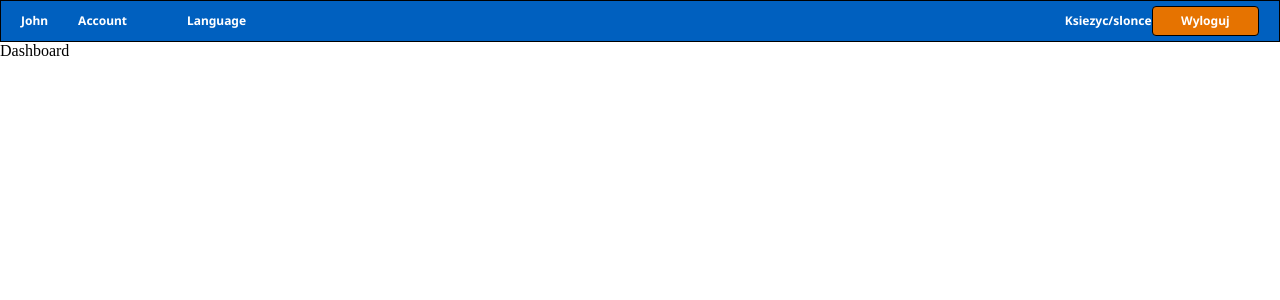
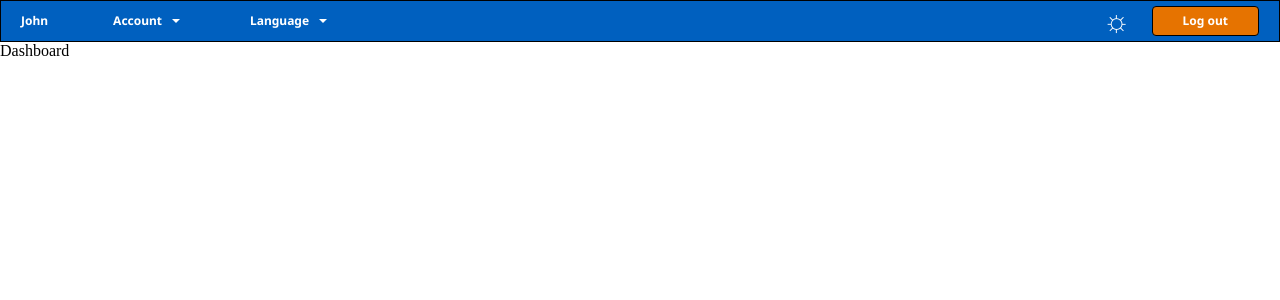
Before and after one commit to PetrashU/Dashboard, a React (Create React App) app in the folder seller-dashboard-app/: page / in a window 1280 px wide. Both pictures are taken after typing "Sample", "Sample123" into the empty fields and a click on the button "ZALOGUJ". Shown: the top 300 px of the page. Built offline with nearby package versions, Linux system fonts and the light colour scheme.

Commit message:
Dark mode implementation(stste), navbar and dropdown changes

```diff
--- a/seller-dashboard-app/src/App.tsx
+++ b/seller-dashboard-app/src/App.tsx
@@ -3,7 +3,7 @@ import Login from './page/login/Login';
 import { RouterProvider, createBrowserRouter, useNavigate, useSearchParams } from 'react-router-dom';
 import Dashboard from './page/dashboard/Dashboard';
 import { Provider, useDispatch, useSelector } from 'react-redux';
-import { RootState } from './redux/store/authStore';
+import { RootState } from './redux/store/store';
 import { reLogin } from './redux/reducer/authSlice';
 
 function App() {
--- a/seller-dashboard-app/src/component/dropdown/Dropdown.tsx
+++ b/seller-dashboard-app/src/component/dropdown/Dropdown.tsx
@@ -1,23 +1,27 @@
-import React from 'react'
+import React, { useState } from 'react'
 import "./dropdown.css"
 type DropdownType = {
     dropdownContent : string[]
     dropdownTitle : string
 }
 const Dropdown = ({ dropdownContent, dropdownTitle }: DropdownType) => {
-
+    const [isOpen, setIsOpen] = useState(false);
+    const toggleDropdown = () => setIsOpen(!isOpen);
     return (
         <div className='dropdown'>
-            { dropdownTitle }
-            <div className='dropdown-content'>
-                {
-                    dropdownContent.map((elem : string) => (
-                        <div key={elem}>
-                            { elem }
+            <div className="dropdown-title" onClick={toggleDropdown}>
+                {dropdownTitle}
+                <span className={`caret ${isOpen ? 'open' : ''}`}></span>
+            </div>
+            { isOpen && (
+                <div className='dropdown-content'>
+                    {dropdownContent.map((elem: string) => (
+                        <div className="dropdown-element" key={elem}>
+                            {elem}
                         </div>
-                    ))
-                }
+                    ))}
             </div>
+            )}
         </div>
     )
 }
--- a/seller-dashboard-app/src/component/dropdown/dropdown.css
+++ b/seller-dashboard-app/src/component/dropdown/dropdown.css
@@ -2,11 +2,50 @@
     margin: 0 30px;
     position: relative;
 }
+.dropdown-title{
+    cursor: pointer;
+    display: flex;
+    padding: 5px;
+    align-items: center;
+}
 .dropdown-content {
-    display: none;
+
     position: absolute;
     cursor: pointer;
+    border-top: 1px whitesmoke solid;
+    border-left: 1px whitesmoke solid;
+    border-right: 1px whitesmoke solid;
 }
-.dropdown:hover .dropdown-content {
-    display: block;
+.caret {
+    cursor: pointer;
+    display: inline-block;
+    margin-left: 10px;
+    width: 0;
+    height: 0;
+    vertical-align: middle;
+    border-left: 4px solid transparent;
+    border-right: 4px solid transparent;
+    border-top: 4px solid white;
 }
+
+.caret.open {
+    cursor: pointer;
+    transform: rotate(180deg);
+}
+.dropdown-element {
+    width:85px;
+    height: 32px;
+    display: flex;
+    align-items: center;
+    justify-content: center;
+    border-bottom: 1px whitesmoke solid;
+    background-color: #0060BF;
+    color: white;
+    font-family: 'Noto Sans';
+    font-size: 12px;
+    line-height: 16.34px;
+    font-weight: 700;
+}
+.dropdown-element:hover {
+    background-color: #004d99;
+}
--- a/seller-dashboard-app/src/component/navbar/Navbar.tsx
+++ b/seller-dashboard-app/src/component/navbar/Navbar.tsx
@@ -4,30 +4,39 @@ import { useNavigate } from 'react-router-dom'
 import Dropdown from '../dropdown/Dropdown';
 import { useDispatch, useSelector } from 'react-redux';
 import { logout } from '../../redux/reducer/authSlice';
-import { RootState } from '../../redux/store/authStore';
+import { RootState } from '../../redux/store/store';
+import { toggleDarkMode } from '../../redux/reducer/darkModeSlice';
 
 const Navbar = () => {
-    const { isAuthenticated, profiles, user } = useSelector((state : RootState) => {
+    const { isAuthenticated, profiles, user } = useSelector((state: RootState) => {
         return state.auth;
     })
-    const dispatchAuth = useDispatch();
+    const { isDarkModeOn } = useSelector((state: RootState) => {
+        return state.darkMode;
+    })
+    const dispatch = useDispatch();
 
     const nav = useNavigate();
-    const dropdownLang: string[] = ["Ang", "Pol"]
+    const dropdownLang: string[] = ["English", "Polish"]
 
     useEffect(() => {
-        if(!isAuthenticated) {
+        if (!isAuthenticated) {
             nav("/")
         }
-    },[isAuthenticated])
+    }, [isAuthenticated])
 
     const handleLogout = () => {
-        dispatchAuth(logout())
+        dispatch(logout())
     }
+
+    const handleModeChange = () => {
+        dispatch(toggleDarkMode());
+    }
+
     return (
         <div className='navbar'>
             <div className='left-side-nav'>
-                <p className='logged-user'>{ user }</p>
+                <p className='logged-user'>{user}</p>
                 <Dropdown
                     dropdownContent={profiles}
                     dropdownTitle='Account'
@@ -38,11 +47,11 @@ const Navbar = () => {
                 />
             </div>
             <div className='right-side-nav'>
-                <div>
-                    Ksiezyc/slonce
-                </div>
+                <button className="mode-toggle" onClick={handleModeChange}>
+                    {isDarkModeOn ? '☽' : '☼'}
+                </button>
                 <button onClick={handleLogout} className='logout-button'>
-                    Wyloguj
+                    Log out
                 </button>
             </div>
         </div>
--- a/seller-dashboard-app/src/component/navbar/navbar.css
+++ b/seller-dashboard-app/src/component/navbar/navbar.css
@@ -16,14 +16,32 @@
     margin-left: 20px;
 }
 .logged-user {
-    /* margin: 0px 3 */
+    margin-right: 30px;
 }
 .right-side-nav {
     display: flex;
     align-items: center;
     margin-right: 20px;
 }
+.mode-toggle{
+    cursor: pointer;
+    width: 40px;
+    height: 40px;
+    font-size: 30px;
+    font-weight: 500;
+    display: flex;
+    align-items: center;
+    justify-content: center;
+    color:white;
+    background-color: transparent;
+    margin-right: 15px;
+    border: 0cap;
+}
+.mode-toggle:hover{
+    background-color: #004d99;
+}
 .logout-button {
+    cursor: pointer;
     width: 107.41px;
     height: 29.58px;
     border: 1px black solid;
--- a/seller-dashboard-app/src/index.tsx
+++ b/seller-dashboard-app/src/index.tsx
@@ -3,7 +3,7 @@ import ReactDOM from 'react-dom/client';
 import App from './App';
 import "./index.css"
 import { Provider } from 'react-redux';
-import { authStore as store } from './redux/store/authStore';
+import { store } from './redux/store/store';
 
 const root = ReactDOM.createRoot(
   document.getElementById('root') as HTMLElement
--- a/seller-dashboard-app/src/page/login/Login.tsx
+++ b/seller-dashboard-app/src/page/login/Login.tsx
@@ -2,7 +2,7 @@ import React, { useEffect, useState } from 'react'
 import { useNavigate } from 'react-router-dom';
 import "./login.css"
 import { useDispatch, useSelector } from 'react-redux';
-import { RootState } from '../../redux/store/authStore';
+import { RootState } from '../../redux/store/store';
 import { login } from '../../redux/reducer/authSlice';
 type userType = {
     userName : string,
--- /dev/null
+++ b/seller-dashboard-app/src/redux/reducer/darkModeSlice.ts
@@ -0,0 +1,22 @@
+import { createSlice } from "@reduxjs/toolkit";
+
+export type DarkModeType = {
+    isDarkModeOn: boolean;
+};
+
+const initDarkMode: DarkModeType = {
+    isDarkModeOn: false,
+};
+
+export const darkModeSlice = createSlice({
+    name: "darkMode",
+    initialState: initDarkMode,
+    reducers: {
+        toggleDarkMode: (state: DarkModeType) => {
+            state.isDarkModeOn = !state.isDarkModeOn;
+        },
+    },
+});
+
+export const { toggleDarkMode } = darkModeSlice.actions;
+export default darkModeSlice.reducer
--- a/seller-dashboard-app/src/redux/store/authStore.ts
+++ /dev/null
@@ -1,14 +0,0 @@
-import { configureStore } from "@reduxjs/toolkit";
-import  authReducer  from "../reducer/authSlice";
-
-
-export const authStore = configureStore({
-    reducer : {
-         auth : authReducer
-    }
-})
-
-
-export type RootState = ReturnType<typeof authStore.getState>
-
-export type AppDispatch = typeof authStore.dispatch
--- /dev/null
+++ b/seller-dashboard-app/src/redux/store/store.ts
@@ -0,0 +1,16 @@
+import { configureStore } from "@reduxjs/toolkit";
+import  authReducer  from "../reducer/authSlice";
+import DarkModeReducer from "../reducer/darkModeSlice";
+
+
+export const store = configureStore({
+    reducer : {
+         auth : authReducer,
+         darkMode: DarkModeReducer,
+    }
+})
+
+
+export type RootState = ReturnType<typeof store.getState>
+
+export type AppDispatch = typeof store.dispatch
```
Also changed, not shown: seller-dashboard-app/src/redux/service/modeService.ts (added, +9 -0 lines).
